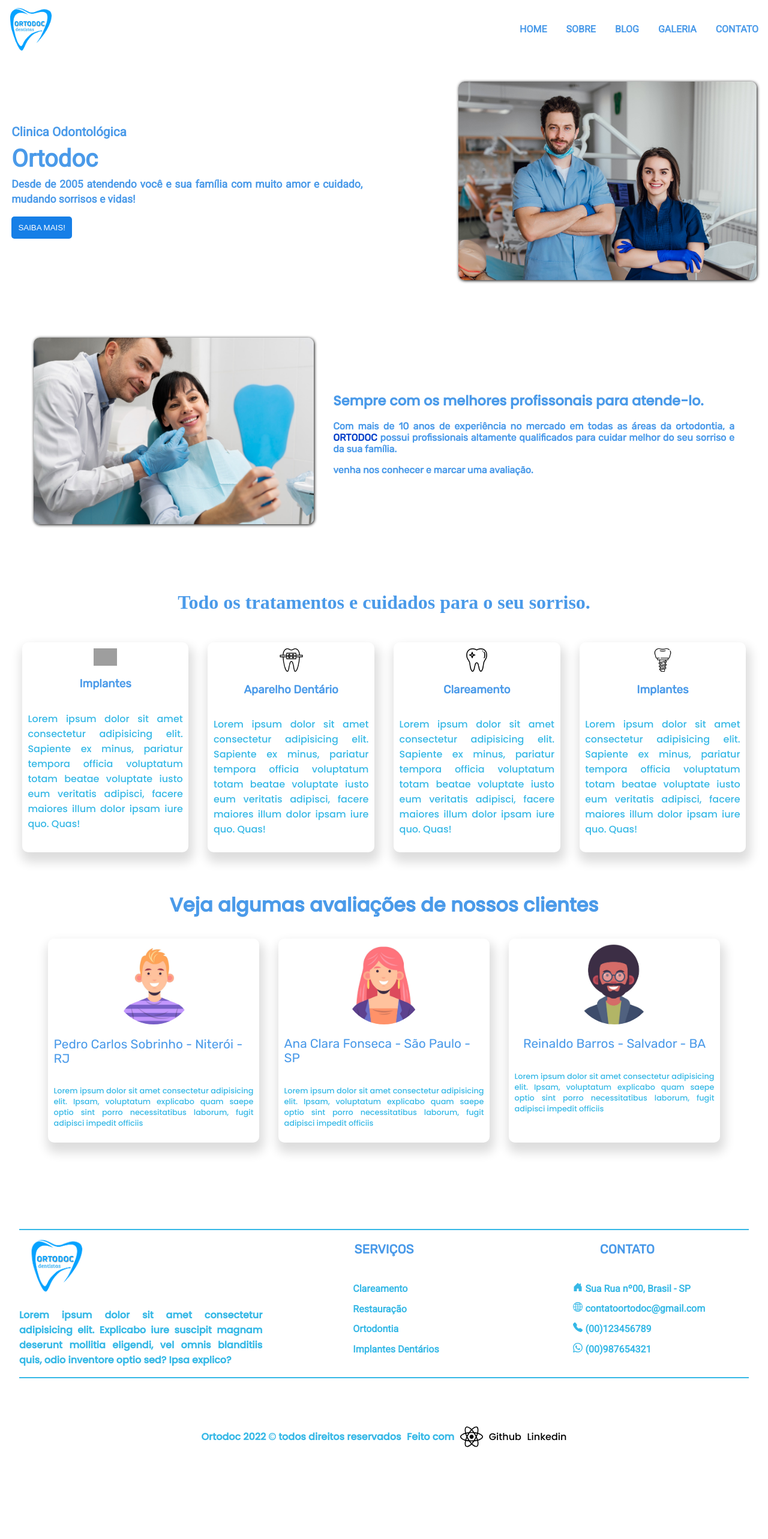
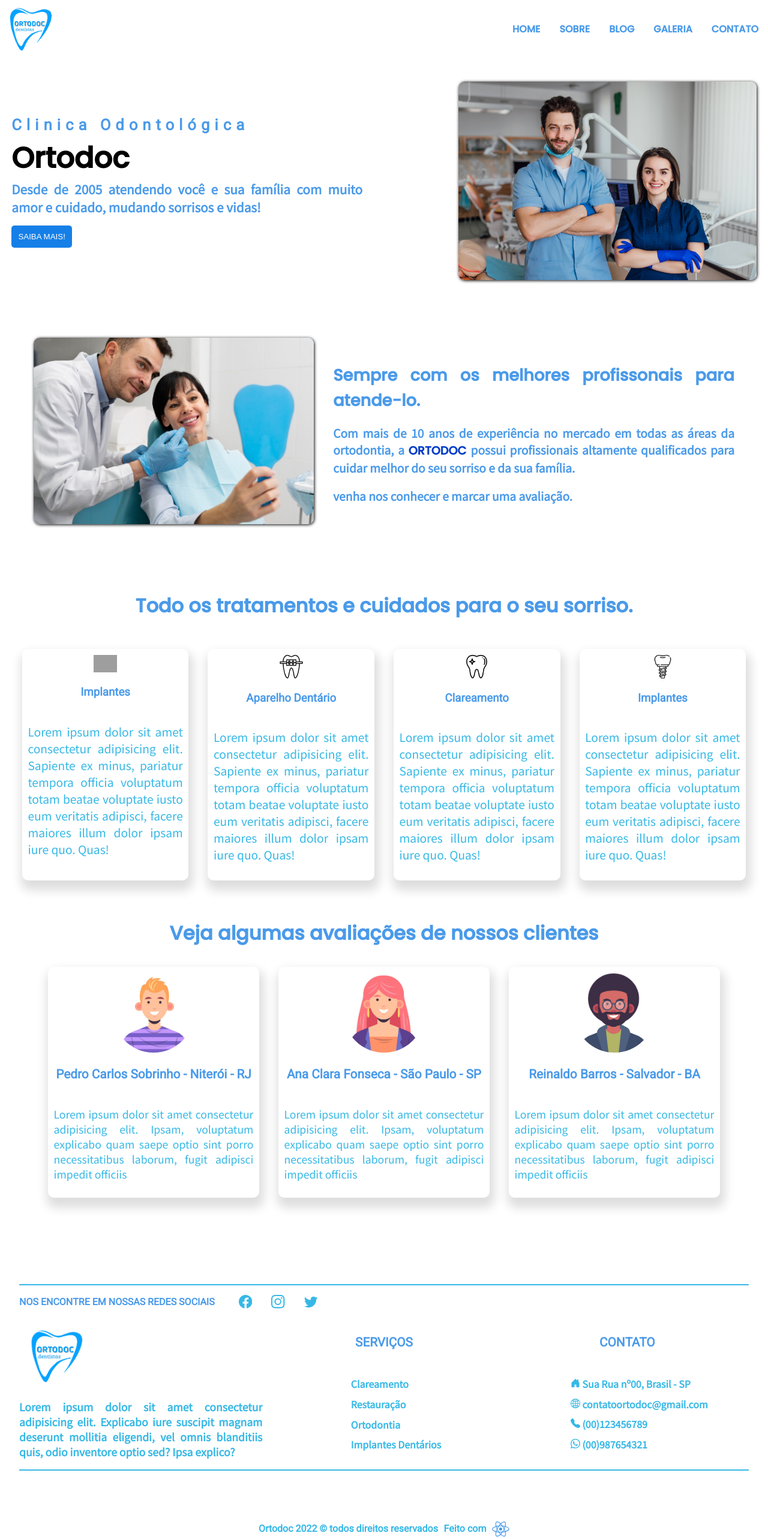
Before and after one commit to Soaressluiss/Ortodoc-clinica, a React (Create React App) app: page / in a window 1280 px wide. Shown: the top 2566 px of the page at 60% size. Before the commit the page ends 2429 px from the top, so only its background shows below. Built offline with nearby package versions, Linux system fonts and the light colour scheme; grey boxes are pictures that could not be loaded.

Commit message:
fix design

```diff
--- a/public/index.html
+++ b/public/index.html
@@ -11,7 +11,7 @@
   <link rel="preconnect" href="https://fonts.gstatic.com" crossorigin>
   <link href="https://fonts.googleapis.com/css2?family=Heebo&family=Poppins:wght@500&family=Rubik&display=swap"
     rel="stylesheet">
-
+    <link href="https://fonts.googleapis.com/css2?family=Noto+Sans+JP&display=swap" rel="stylesheet">
   <title>Ortodoc</title>
 </head>
 
--- a/src/Components/Footer/Footer.jsx
+++ b/src/Components/Footer/Footer.jsx
@@ -1,21 +1,47 @@
 import React from 'react';
 import styled from 'styled-components';
 import logo from "../../assets/img/logo.png"
-import reactIcon from "../../assets/icons/react icon.svg"
 import { colorPrimary, colorSecundary } from '../../variaveis';
-import { BsFillHouseDoorFill, BsGlobe2, BsTelephoneFill, BsWhatsapp } from "react-icons/bs"
-
+import { BsFacebook, BsFillHouseDoorFill, BsGlobe2, BsInstagram, BsTelephoneFill, BsTwitter, BsWhatsapp } from "react-icons/bs"
+import { FaReact } from "react-icons/fa";
 
 const Wrapper = styled.footer`
     display: grid;
     justify-content: space-evenly;
     grid-template: auto / 1fr 1fr 1fr;
-    grid-template-areas: "l s  c "
+    grid-template-areas: " r r r "
+                        " l s  c "
                         "  i i i ";
     margin: 8rem 2rem 4rem 2rem;
 
     border-top: 2px solid ${colorSecundary};
     border-bottom: 2px solid ${colorSecundary};
+`
+const SocialMedias = styled.div`
+    grid-area: r;
+    display: flex;
+    flex-direction: row;
+    align-content: center;
+    p{
+        font-size: 1rem;
+        font-weight: bold;
+        text-transform: uppercase;
+        color: ${colorPrimary};
+        font-family: 'Heebo', sans-serif;
+    }
+    ul {
+        display: flex;
+        gap: 2rem;
+        list-style: none;
+    }
+    svg{
+        color: ${colorSecundary};
+        font-size: 1.4rem;
+    }
+    svg:hover{
+        color: ${colorPrimary};
+        transition: 1s;
+    }
 `
 const LogoAndMsg = styled.div`
     display: flex;
@@ -24,9 +50,9 @@ const LogoAndMsg = styled.div`
     p {
 
         color: ${colorSecundary};
-        font-family: 'Poppins', sans-serif;
         font-weight: bold;
-        font-size:1rem;
+        font-family: 'Noto Sans JP', sans-serif;
+        font-size:1.1rem;
         text-align: justify;
     }
 
@@ -40,11 +66,11 @@ const ServicoContainer = styled.div`
         font-size: 1.3rem;
         color: ${colorPrimary};
         text-transform: uppercase;
-        font-family: 'Rubik', sans-serif;
         font-weight: bold;
+        font-family: 'Heebo', sans-serif;
     }
     li , a{
-        font-family: 'Heebo', sans-serif;
+        font-family: 'Noto Sans JP', sans-serif;
         color: ${colorSecundary};
         font-weight: bold;
         list-style: none;
@@ -63,25 +89,28 @@ const Information = styled.div`
     gap: .6rem;
     h4, p{
         color: ${colorSecundary};
-        font-family: 'Poppins', sans-serif;
         font-weight: bold;
+        font-family: 'Heebo', sans-serif;
     }
-    a {
-        text-decoration: none;
-        color: #000000;
-        cursor: pointer;
-        font-family: 'Poppins', sans-serif;
 
-    }
-    a:hover{
-        color: ${colorPrimary};
-        transition: 1s;
+    svg{
+        font-size: 1.8rem;
+        color:${colorPrimary};
     }
 `
 const Footer = () => {
     return (
         <>
             <Wrapper>
+                <SocialMedias>
+                    <p>Nos encontre em nossas redes sociais</p>
+                    <ul>
+                        <li> <a href="/"> {<BsFacebook/>}</a> </li>
+                        <li> <a href="/"> {<BsInstagram/>}</a> </li>
+                        <li> <a href="/"> {<BsTwitter/>}</a> </li>
+
+                    </ul>
+                </SocialMedias>
                 <LogoAndMsg>
                     <img
                         src={logo}
@@ -111,13 +140,7 @@ const Footer = () => {
             <Information>
                 <h4>Ortodoc 2022 &copy; todos direitos reservados </h4>
                 <p>Feito com</p>
-                <img
-                    src={reactIcon}
-                    width="3%"
-                    alt="react icone"
-                />
-                <a href="d" target="_blank"> Github</a>
-                <a href="a" target="_blank"> Linkedin</a>
+                <FaReact />
             </Information>
         </>
     )
--- a/src/Components/Header/Header.jsx
+++ b/src/Components/Header/Header.jsx
@@ -23,7 +23,7 @@ const List = styled.ul`
     /* color: white; */
     font-weight: bold;
     text-transform: uppercase;
-    font-family: 'Heebo', sans-serif;
+    font-family: 'Poppins', sans-serif;
     }
     .itemMenu:hover{
     color:#167fe7;
--- a/src/Components/Main/Sections/Section01.jsx
+++ b/src/Components/Main/Sections/Section01.jsx
@@ -15,17 +15,24 @@ const Tittle = styled.p`
     font-family: 'Heebo', sans-serif;
     color: ${colorPrimary};
     font-weight: bold;
-    font-size: 1.3rem;
+    font-size: 1.6rem;
     margin:0;
+    letter-spacing: .5rem;
 
 `
-const TittlePrincipal = styled(Tittle)`
-    font-size: 2.5rem;
+const TittlePrincipal = styled.h2`
+    font-size: 3rem;
+    font-family: 'Poppins', sans-serif;
     margin:  0;
+    font-weight: bold;
 `
-const Mensagem = styled(Tittle)`
+const Mensagem = styled.p`
     text-align: justify;
-    font-size: 1.1rem;
+    color: ${colorPrimary};
+    margin:0;
+    font-family: 'Noto Sans JP', sans-serif;
+    font-weight: bold;
+    font-size: 1.3rem;
 `
 const Btn = styled.button`
     background-color: #167fe7;
@@ -57,11 +64,11 @@ const Section01 = () => {
                 <Tittle>Clinica Odontológica</Tittle>
                 <TittlePrincipal> Ortodoc </TittlePrincipal>
                 <Mensagem>Desde de 2005 atendendo você e sua família com muito amor e cuidado,
-                 mudando sorrisos e vidas! </Mensagem>
+                    mudando sorrisos e vidas! </Mensagem>
                 <Btn> Saiba mais!</Btn>
             </div>
             <Imagem src={Image}
-                alt="portrait-of-smiling-dentist-standing-with-arms-crossed-with-her-colleague-min"
+                alt="imagem dos dentistas da clinica"
                 width='40%' />
         </Section>
     )
--- a/src/Components/Main/Sections/Section02.jsx
+++ b/src/Components/Main/Sections/Section02.jsx
@@ -16,22 +16,24 @@ const Infos = styled.div`
 const Title = styled.p`
     color: #4A9AE9;
     font-weight: bold;
-    font-size: 1.4rem;
+    font-size: 1.7rem;
     font-family: 'Poppins', sans-serif;
     margin-bottom: .8rem;
 
 `
 const Msg = styled.p`
     color: ${colorPrimary};
-    font-size: 1rem;
-    font-family: 'Rubik', sans-serif;
+    font-size: 1.2rem;
     font-weight: bold;
+    margin-top: 1.8prem;
+    font-family: 'Noto Sans JP', sans-serif;
+
 `
 const NameCLinica = styled.span`
     color: #013CC8;
-    font-size: 1rem;
-    font-family: 'Rubik', sans-serif;
+    font-size: 1.2rem;
     font-weight: bold;
+    font-family: 'Poppins', sans-serif;
 
 `
 
@@ -40,7 +42,7 @@ const Section02 = () => {
     return (
         <Section>
             <Imagem src={imagem02}
-                alt="dentist-doing-a-check-up-on-the-patient"
+                alt="dentista e paciente fazendo tratamento"
                 width="40%" />
             <Infos>
                 <Title>Sempre com os melhores profissonais para atende-lo.</Title>
--- a/src/Components/Main/Sections/Section03.jsx
+++ b/src/Components/Main/Sections/Section03.jsx
@@ -14,6 +14,7 @@ const Container = styled.section`
 const Tittle = styled.h2`
     margin: 1rem auto;
     color: ${colorPrimary};
+    font-family: 'Poppins', sans-serif;
     font-weight: bold;
     font-size: 2rem;
 
@@ -37,16 +38,14 @@ const Tratamentos = styled.article`
     align-items: center;
     h3{
         color: ${colorPrimary};
-        font-family: 'Rubik', sans-serif;
+        font-family: 'Heebo', sans-serif;
     }
     p{
-        font-family: 'Poppins', sans-serif;
         color: ${colorSecundary};
-
+        font-family: 'Noto Sans JP', sans-serif;
+        font-size: 1.2rem;
     }
 `
-
-
 
 const Section03 = () => {
     return (
--- a/src/Components/Main/Sections/Section04.jsx
+++ b/src/Components/Main/Sections/Section04.jsx
@@ -36,25 +36,24 @@ const Section = styled.section`
         padding: 0.6rem;
         border-radius: 10px;
     }
-`
-const Comentario = styled.p`
-    font-family: 'Poppins', sans-serif;
-    color: ${colorSecundary};
-    text-align: justify;
-    font-size: .8rem;
-`
+    `
 const NameCliente = styled.p`
     color: ${colorPrimary};
-    font-family: 'Rubik', sans-serif;
     font-size: 1.3rem;
+    font-family: 'Heebo', sans-serif;
+    font-weight: bold;
+`
+
+const Comentario = styled.p`
+    color: ${colorSecundary};
+    font-family: 'Noto Sans JP', sans-serif;
+    text-align: justify;
+    font-size: 1.1rem;
 `
 const Cliente = styled.img`
     width: 40%;
     border-radius: 50%;
 `
-
-
-
 
 const Section04 = () => {
     return (
```
Also changed, not shown: fonts.txt.
